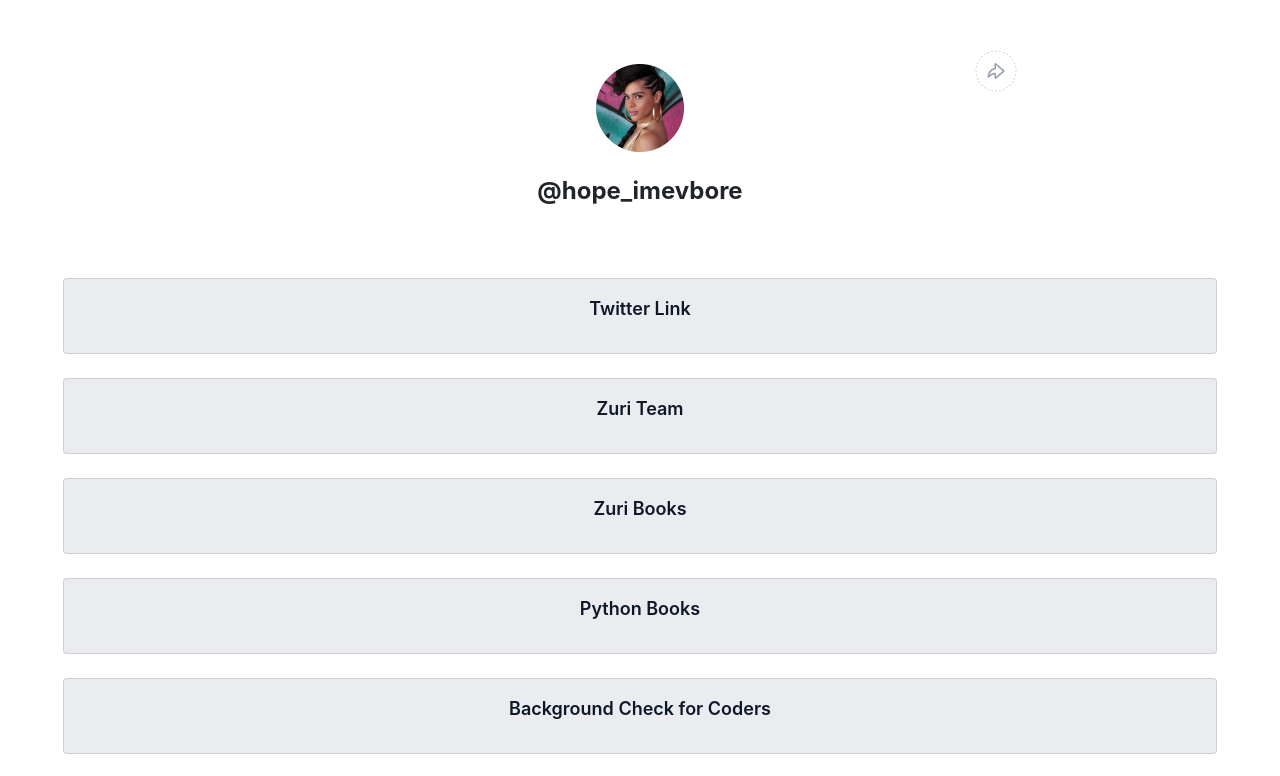
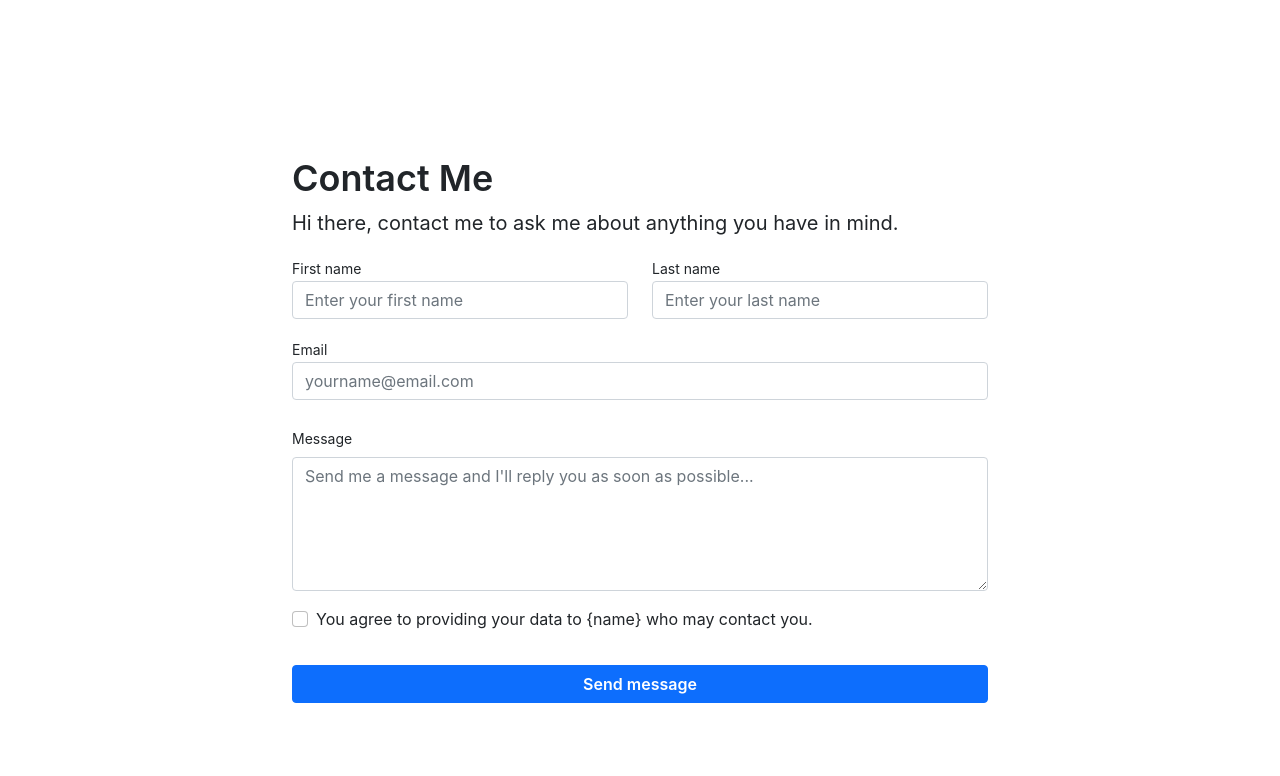
Before and after one commit to just-hope-netizen/link-tree-, a React (Create React App) app: page /contact in a window 1280 px wide. Shown: the top 776 px of the page. Built offline with nearby package versions, Linux system fonts and the light colour scheme.

Commit message:
feat: contact form added

```diff
--- a/src/App.js
+++ b/src/App.js
@@ -1,36 +1,17 @@
-import { LogoIcon, SlackIcon } from './assets/svg';
-import { CardComponent } from './components/Card';
-import { Header } from './components/Header';
-import gitIcon from './assets/img/Icon.png'
-import icon from './assets/img/I4G.png'
+
+import { Routes, Route } from 'react-router-dom'
+import { Contact } from './pages/Contact';
+import { Home } from './pages/Home';
 
 function App() {
-  const slackUserName = 'Hope Peter'
 
   return (
 
-    <div className="container-fluid ">
-      <Header />
-      <CardComponent link={'https://mobile.twitter.com/hope_imevbore'} id={'twitter'} text={'Twitter Link'} />
-      <CardComponent link={'https://training.zuri.team/'} id={'btn__zuri'} text={'Zuri Team'} />
-      <CardComponent link={'http://books.zuri.team'} id={'books'} text={'Zuri Books'} />
-      <CardComponent link={`https://books.zuri.team/python-for-beginners?ref_id= ${slackUserName} `} id={'book__python'} text={'Python Books'} />
-      <CardComponent link={' https://background.zuri.team'} id={'pitch'} text={'Background Check for Coders'} />
-      <CardComponent link={' https://books.zuri.team/design-rules '} id={'book__design'} text={'Design Books'} />
-      <div className='py-3 text-center mb-5'>
-        <SlackIcon className='me-2'/>
-        <img src={gitIcon} alt='git icon' className='ms-2' />
-      </div>
-      <footer>
-        <div>
-
-        <LogoIcon />
-        <p>HNG Internship 9 Frontend Task</p>
-        <img src={icon} alt='ingressive icon' />
-        </div>
-      </footer>
-
-    </div>
+   <><Routes>
+    <Route path='/' element={<Home />} />
+    <Route path='/contact' element={<Contact />} />
+   </Routes>
+   </>
   );
 }
 
--- a/src/components/Card/index.jsx
+++ b/src/components/Card/index.jsx
@@ -1,6 +1,6 @@
 import { Card } from 'react-bootstrap';
 
-export const CardComponent = ({text, link, id}) => {
+export const CardComponent = ({text, link, id, children}) => {
   return (
     <Card
       style={{
@@ -13,6 +13,7 @@ export const CardComponent = ({text, link, id}) => {
       }}
     >
       <Card.Body>
+        {children}
         <Card.Link
           href={link}
           id={id}
--- /dev/null
+++ b/src/components/Footer/index.jsx
@@ -0,0 +1,14 @@
+import icon from '../../assets/img/I4G.png'
+import { LogoIcon } from '../../assets/svg'
+
+
+export const Footer = ()=>{
+   return <footer>
+    <div>
+
+    <LogoIcon />
+    <p>HNG Internship 9 Frontend Task</p>
+    <img src={icon} alt='ingressive icon' />
+    </div>
+  </footer>
+}
--- /dev/null
+++ b/src/components/Form/index.jsx
@@ -0,0 +1,64 @@
+import Col from "react-bootstrap/Col";
+import Form from "react-bootstrap/Form";
+import Row from "react-bootstrap/Row";
+import Button from "react-bootstrap/Button";
+
+export const ContactForm = () => {
+  return (
+    <Form>
+      <Row className="mb-3">
+        <Col>
+          <Form.Group as={Col}>
+            <Form.Label className="mb-0 util-label">First name</Form.Label>
+            <Form.Control placeholder="Enter your first name" id="first_name" />
+          </Form.Group>
+        </Col>
+        <Col>
+          <Form.Group as={Col}>
+            <Form.Label className="mb-0 util-label">Last name</Form.Label>
+            <Form.Control placeholder="Enter your last name" id="last_name" />
+          </Form.Group>
+        </Col>
+      </Row>
+      <Row>
+        <Form.Group as={Col}>
+          <Form.Label className="mb-0 util-label">Email</Form.Label>
+          <Form.Control
+            type="email"
+            placeholder="yourname@email.com"
+            id="email"
+          />
+        </Form.Group>
+      </Row>
+      <Form.Group className="mb-3 " style={{ marginTop: "24px" }}>
+        <Form.Label className="util-label">Message</Form.Label>
+        <Form.Control
+          as="textarea"
+          rows={5}
+          placeholder="Send me a message and I'll reply you as soon as possible..."
+        />
+      </Form.Group>
+
+      <Form.Check
+        type={"checkbox"}
+        id={`message`}
+        style={{ fontSize: "16px", fontWeight: "400" }}
+        label={`You agree to providing your data to {name} who may contact you.`}
+      />
+      <Col>
+        <Button
+          type="submit"
+          id="btn_submit"
+          style={{
+            width: "100%",
+            margin: "32px 0 150px",
+            fontSize: "16px",
+            fontWeight: "600",
+          }}
+        >
+          Send message
+        </Button>
+      </Col>
+    </Form>
+  );
+};
--- a/src/index.css
+++ b/src/index.css
@@ -34,7 +34,6 @@ body {
   margin-bottom: 64px !important;
 }
 footer{
-
   padding: 48px 0;
 }
 footer div{
@@ -53,6 +52,12 @@ footer p{
   text-align: center;
   color: #667085;
   font-size: 16px;
+}
+
+.util-label{
+  font-size: 14px;
+  font-weight: 400;
+  line-height: 20px;
 }
 @media (max-width: 425px) {
   .card {
--- a/src/index.js
+++ b/src/index.js
@@ -2,10 +2,13 @@ import React from 'react';
 import ReactDOM from 'react-dom/client';
 import './index.css';
 import App from './App';
+import { BrowserRouter } from 'react-router-dom'
 
 const root = ReactDOM.createRoot(document.getElementById('root'));
 root.render(
+  <BrowserRouter>
   <React.StrictMode>
     <App />
   </React.StrictMode>
+  </BrowserRouter>
 );
--- /dev/null
+++ b/src/pages/Contact/index.jsx
@@ -0,0 +1,24 @@
+import { Footer } from "../../components/Footer";
+import { ContactForm } from "../../components/Form";
+import { Container } from "react-bootstrap";
+
+export const Contact = () => {
+  return (
+    <div className="container-fluid">
+      <Container style={{ maxWidth: "720px", margin: "156px auto 0" }}>
+        <header>
+          <h1
+            style={{ fontWeight: "600", fontSize: "36px", lineHeight: "44px" }}
+          >
+            Contact Me
+          </h1>
+          <p style={{ fontWeight: "400", fontSize: "20px" }}>
+            Hi there, contact me to ask me about anything you have in mind.
+          </p>
+        </header>
+        <ContactForm />
+      </Container>
+      <Footer />
+    </div>
+  );
+};
--- /dev/null
+++ b/src/pages/Home/index.jsx
@@ -0,0 +1,65 @@
+import { SlackIcon } from "../../assets/svg";
+import { CardComponent } from "../../components/Card";
+import { Header } from "../../components/Header";
+import gitIcon from "../../assets/img/Icon.png";
+import { Link } from "react-router-dom";
+import { Footer } from "../../components/Footer";
+
+const slackUserName = "Hope Peter";
+
+export const Home = () => {
+  return (
+    <div className="container-fluid ">
+      <Header />
+      <CardComponent
+        link={"https://mobile.twitter.com/hope_imevbore"}
+        id={"twitter"}
+        text={"Twitter Link"}
+      />
+      <CardComponent
+        link={"https://training.zuri.team/"}
+        id={"btn__zuri"}
+        text={"Zuri Team"}
+      />
+      <CardComponent
+        link={"http://books.zuri.team"}
+        id={"books"}
+        text={"Zuri Books"}
+      />
+      <CardComponent
+        link={`https://books.zuri.team/python-for-beginners?ref_id= ${slackUserName} `}
+        id={"book__python"}
+        text={"Python Books"}
+      />
+      <CardComponent
+        link={" https://background.zuri.team"}
+        id={"pitch"}
+        text={"Background Check for Coders"}
+      />
+      <CardComponent
+        link={" https://books.zuri.team/design-rules "}
+        id={"book__design"}
+        text={"Design Books"}
+      />
+      <CardComponent id={"book__design"}>
+        <Link
+          to={"/contact"}
+          id="contact"
+          style={{
+            textDecoration: "none",
+            color: "#101828",
+          }}
+        >
+          Contact
+        </Link>
+      </CardComponent>
+
+      <div className="py-3 text-center mb-5">
+        <SlackIcon className="me-2" />
+        <img src={gitIcon} alt="git icon" className="ms-2" />
+      </div>
+
+      <Footer />
+    </div>
+  );
+};
```
Also changed, not shown: 1 other file (tests, documents, lock files or other folders).
